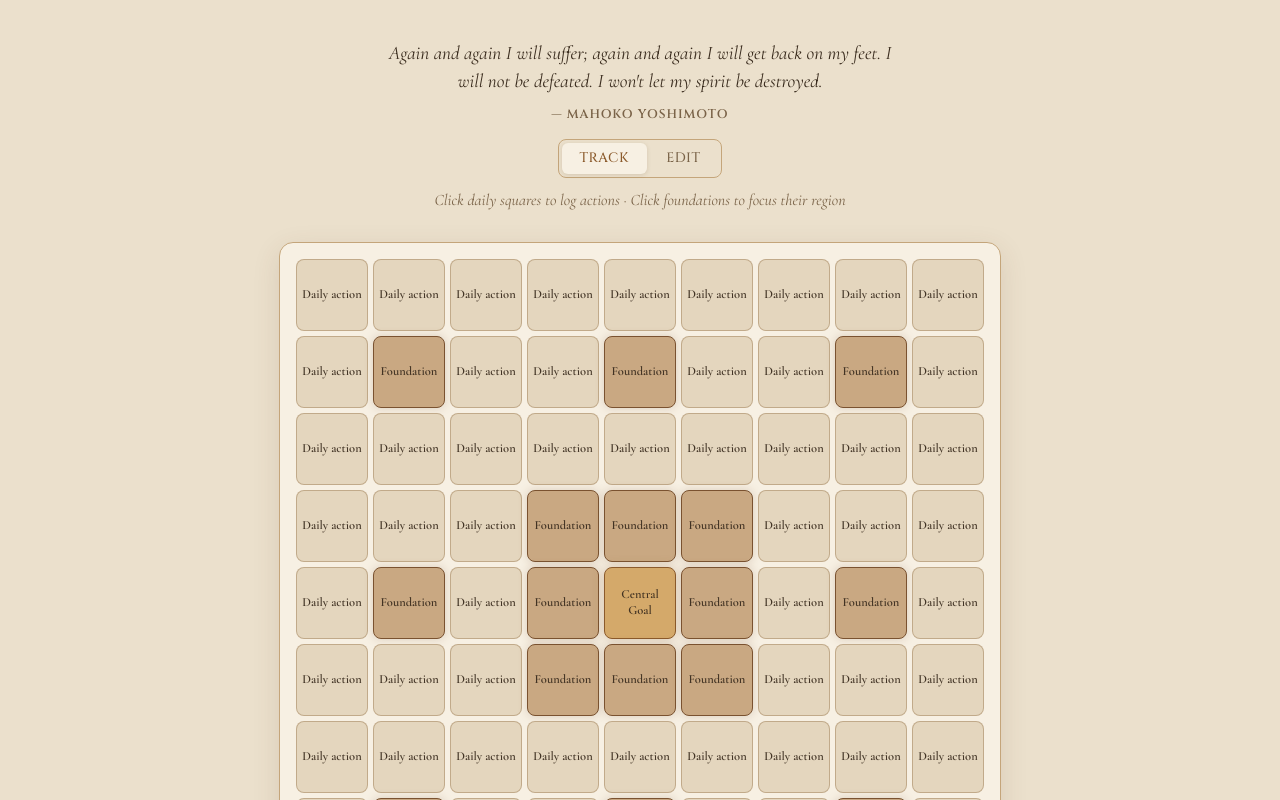
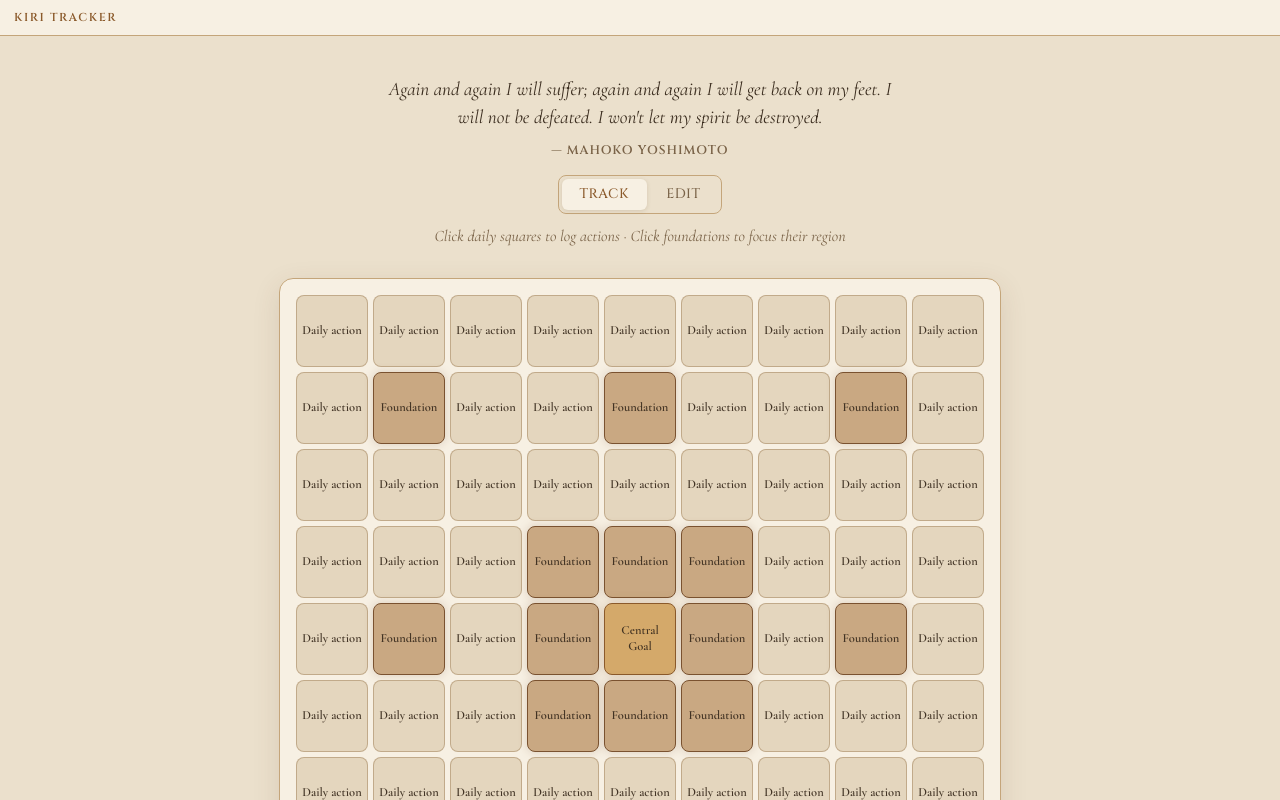
Before and after one commit to rkim1078/kiriTracker, a React (Vite) app: page / in a window 1280 px wide. Built offline with nearby package versions, Linux system fonts and the light colour scheme.

Commit message:
Stylized title bar

```diff
--- a/src/App.css
+++ b/src/App.css
@@ -3,6 +3,27 @@
   display: flex;
   flex-direction: column;
   position: relative;
+}
+
+.title-bar {
+  flex-shrink: 0;
+  display: flex;
+  align-items: center;
+  height: var(--title-bar-height);
+  padding: 0 140px 0 14px;
+  background: var(--bg-elevated);
+  border-bottom: 1px solid var(--border);
+  -webkit-app-region: drag;
+  user-select: none;
+}
+
+.title-bar__title {
+  font-family: var(--font-display);
+  font-size: 0.72rem;
+  font-weight: 600;
+  letter-spacing: 0.14em;
+  text-transform: uppercase;
+  color: var(--goal-border);
 }
 
 .app-scroll {
@@ -13,7 +34,7 @@
 }
 
 .app-loading {
-  height: 100vh;
+  flex: 1;
   display: flex;
   flex-direction: column;
   align-items: center;
--- a/src/App.tsx
+++ b/src/App.tsx
@@ -4,6 +4,7 @@ import { getCanonicalFoundationId } from './types'
 import { useGoalData } from './hooks/useGoalData'
 import { GoalBoard } from './components/GoalBoard'
 import { ActivityLogger } from './components/ActivityLogger'
+import { TitleBar } from './components/TitleBar'
 import './App.css'
 
 function App() {
@@ -50,15 +51,19 @@ function App() {
 
   if (loading || !data) {
     return (
-      <div className="app-loading">
-        <div className="loading-spinner" />
-        <p>Loading your goal board…</p>
+      <div className="app">
+        <TitleBar />
+        <div className="app-loading">
+          <div className="loading-spinner" />
+          <p>Loading your goal board…</p>
+        </div>
       </div>
     )
   }
 
   return (
     <div className="app">
+      <TitleBar />
       <div className={`flash-indicator ${flashId ? 'flash-indicator--active' : ''}`} />
       <main className="app-scroll">
         <GoalBoard
--- /dev/null
+++ b/src/components/TitleBar.tsx
@@ -0,0 +1,7 @@
+export function TitleBar() {
+  return (
+    <header className="title-bar">
+      <span className="title-bar__title">Kiri Tracker</span>
+    </header>
+  )
+}
--- a/src/index.css
+++ b/src/index.css
@@ -33,6 +33,7 @@
   --transition: 0.22s cubic-bezier(0.4, 0, 0.2, 1);
   --cell-size: clamp(52px, 7.5vw, 72px);
   --cell-gap: 5px;
+  --title-bar-height: 36px;
 }
 
 *,
```
Also changed, not shown: electron/main.ts (+10 -1 lines).
